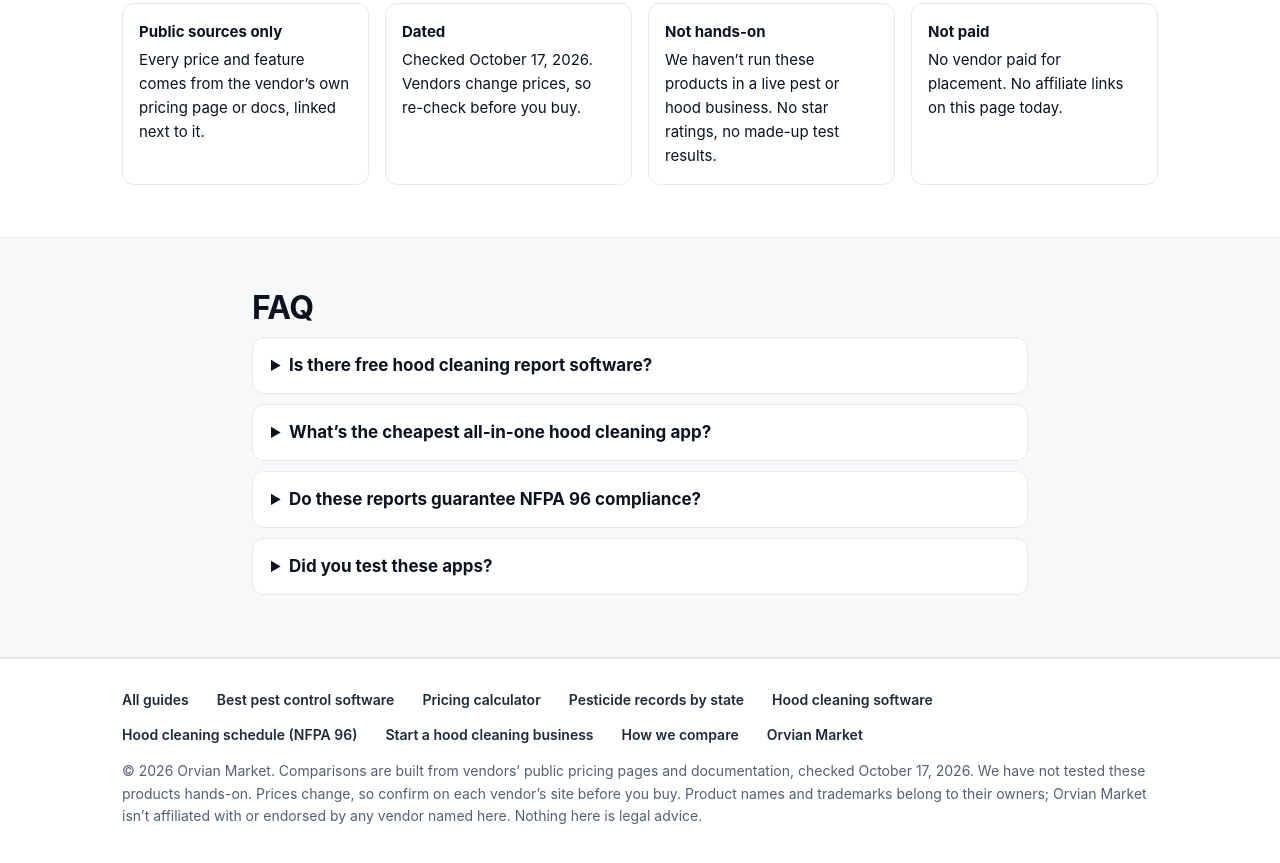
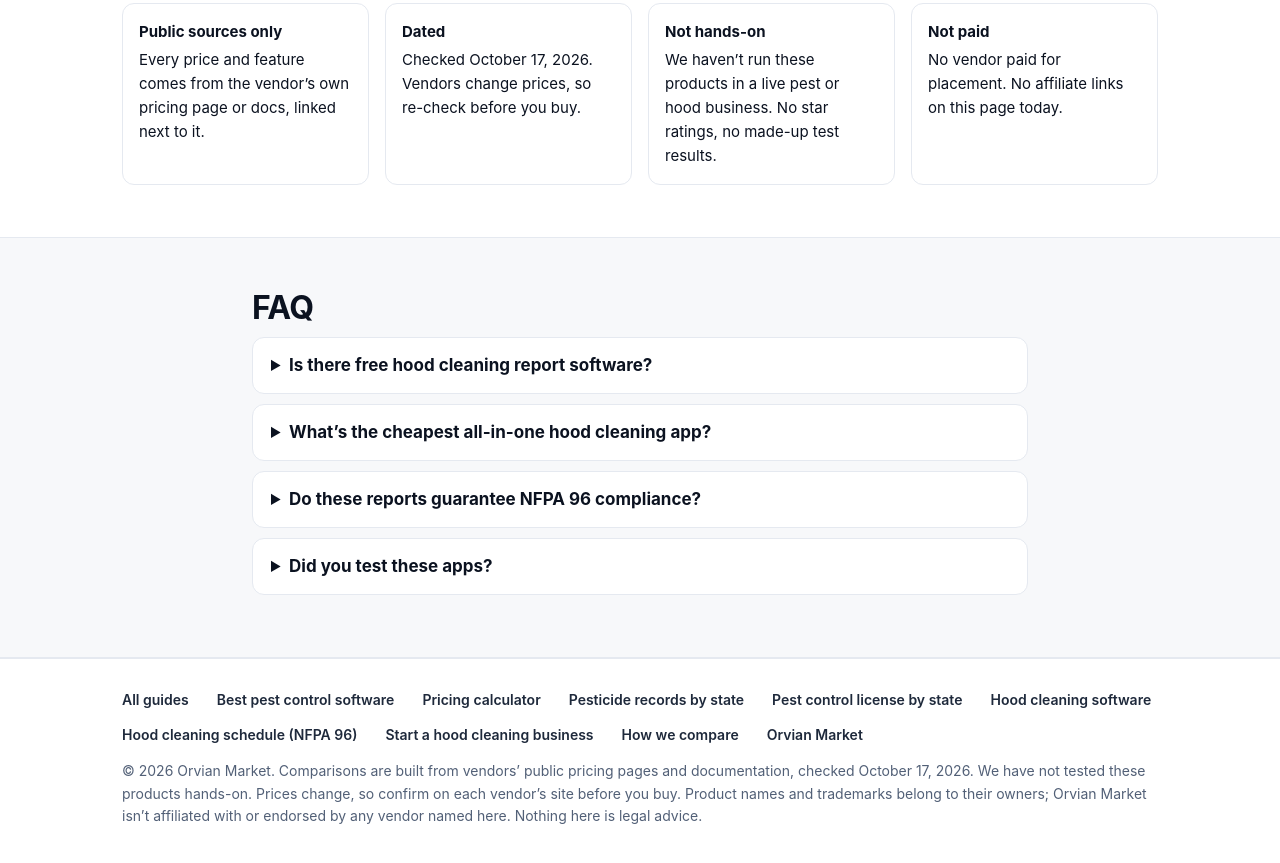
Before and after one commit to jhodges3401-code/jhodges3401-code.github.io, a plain HTML site: page software-guides/best-hood-cleaning-software.html in a window 1280 px wide. Shown: the part 2623-3486 px from the top of the page. Drawn offline with Linux system fonts and the light colour scheme.

Commit message:
software-guides: footer link to license guide (2/3)

```diff
--- a/software-guides/best-hood-cleaning-software.html
+++ b/software-guides/best-hood-cleaning-software.html
@@ -15,6 +15,6 @@
 <h3>Report limits</h3><p>HoodCleaningReport caps reports per month by plan and sells packs, and Stampario&rsquo;s free plan stops at 5 reports a month. Count your reports in a busy month before you choose.</p></div></section>
 <section class="sec"><div class="w"><h2>How we compared</h2><div class="method"><div><b>Public sources only</b>Every price and feature comes from the vendor&rsquo;s own pricing page or docs, linked next to it.</div><div><b>Dated</b>Checked October 17, 2026. Vendors change prices, so re-check before you buy.</div><div><b>Not hands-on</b>We haven&rsquo;t run these products in a live pest or hood business. No star ratings, no made-up test results.</div><div><b>Not paid</b>No vendor paid for placement. No affiliate links on this page today.</div></div></div></section>
 <section class="sec alt"><div class="w nw"><h2>FAQ</h2><details><summary>Is there free hood cleaning report software?</summary><p>Yes. Stampario has a free plan for 5 reports a month, HoodStamp lists a free plan for 3 certificates a month, and HoodCleaningReport has a free trial of 3 reports or 3 days, per their sites checked October 17, 2026.</p></details><details><summary>What&rsquo;s the cheapest all-in-one hood cleaning app?</summary><p>Of the hood-specific apps that publish prices, MyHoodClean is $49.99 a month ($34.99 a month billed yearly) and covers reports, scheduling, invoicing and a website. Stampario Pro is cheaper at $29 a month but focuses on reports.</p></details><details><summary>Do these reports guarantee NFPA 96 compliance?</summary><p>No software can. Compliance depends on the work done and on your local Authority Having Jurisdiction (AHJ), which may adopt a specific NFPA 96 edition or add its own requirements. Check with your fire marshal.</p></details><details><summary>Did you test these apps?</summary><p>No. This comparison uses each vendor&rsquo;s public pricing and product pages, linked in the table. We haven&rsquo;t used them on real jobs.</p></details></div></section></main>
-<footer><div class="w"><div class="fg"><a href="index.html">All guides</a><a href="best-pest-control-software.html">Best pest control software</a><a href="pest-control-software-pricing-calculator.html">Pricing calculator</a><a href="pesticide-application-records-by-state.html">Pesticide records by state</a><a href="best-hood-cleaning-software.html">Hood cleaning software</a><a href="hood-cleaning-frequency-requirements.html">Hood cleaning schedule (NFPA 96)</a><a href="how-to-start-a-hood-cleaning-business.html">Start a hood cleaning business</a><a href="about.html">How we compare</a><a href="https://orvianmarketplace.com/">Orvian Market</a></div>
+<footer><div class="w"><div class="fg"><a href="index.html">All guides</a><a href="best-pest-control-software.html">Best pest control software</a><a href="pest-control-software-pricing-calculator.html">Pricing calculator</a><a href="pesticide-application-records-by-state.html">Pesticide records by state</a><a href="pest-control-license-requirements-by-state.html">Pest control license by state</a><a href="best-hood-cleaning-software.html">Hood cleaning software</a><a href="hood-cleaning-frequency-requirements.html">Hood cleaning schedule (NFPA 96)</a><a href="how-to-start-a-hood-cleaning-business.html">Start a hood cleaning business</a><a href="about.html">How we compare</a><a href="https://orvianmarketplace.com/">Orvian Market</a></div>
 <p>&copy; 2026 Orvian Market. Comparisons are built from vendors&rsquo; public pricing pages and documentation, checked October 17, 2026. We have not tested these products hands-on. Prices change, so confirm on each vendor&rsquo;s site before you buy. Product names and trademarks belong to their owners; Orvian Market isn&rsquo;t affiliated with or endorsed by any vendor named here. Nothing here is legal advice.</p></div></footer>
 </body></html>
```
Also changed, not shown: software-guides/best-pest-control-software.html (+1 -1 lines), software-guides/hood-cleaning-frequency-requirements.html (+1 -1 lines), software-guides/pest-control-software-pricing-calculator.html (+1 -1 lines).
